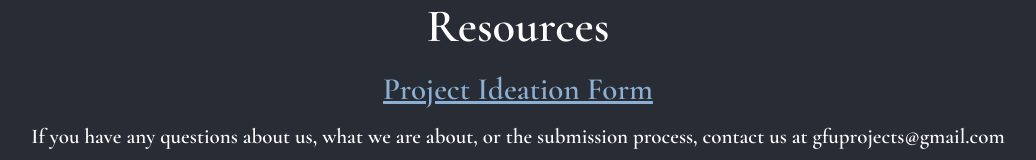
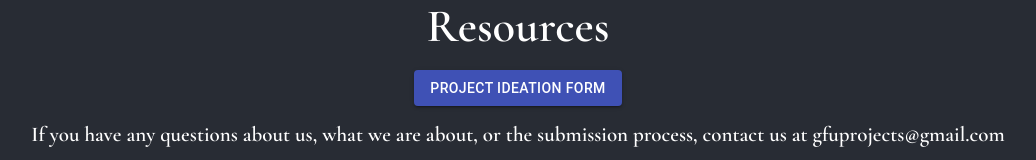
Before and after one commit to greatgitsby/gfu-project-site, a React (Create React App) app: page / in a window 1280 px wide. Shown: the part 3218-3378 px from the top of the page, without its empty margins (122-1158 px from the left). Built offline with nearby package versions, Linux system fonts and the light colour scheme.

Commit message:
Add React button

```diff
--- a/package.json
+++ b/package.json
@@ -3,6 +3,7 @@
   "version": "0.1.0",
   "private": true,
   "dependencies": {
+    "@material-ui/core": "^4.11.0",
     "@testing-library/jest-dom": "^4.2.4",
     "@testing-library/react": "^9.3.2",
     "@testing-library/user-event": "^7.1.2",
--- a/src/App.js
+++ b/src/App.js
@@ -2,6 +2,8 @@ import React from 'react';
 import logo from './gfu.png';
 import teampic from './img/team.jpg';
 import workflow from './img/flow.png';
+import { Button } from '@material-ui/core';
+
 import './App.css';
 
 export default function App() {
@@ -36,14 +38,16 @@ export default function App() {
         <h2>
           Resources
         </h2>
-        <a
+        <Button
+          variant="contained"
           className="App-link"
+          color="primary"
           href="https://forms.gle/WBk8XgzJiv22jfea7"
           target="_blank"
           rel="noopener noreferrer"
         >
           Project Ideation Form
-        </a>
+          </Button>
         <h5>
           If you have any questions about us, what we are about,
           or the submission process, contact us at gfuprojects@gmail.com
```
Also changed, not shown: 1 other file (tests, documents, lock files or other folders).
